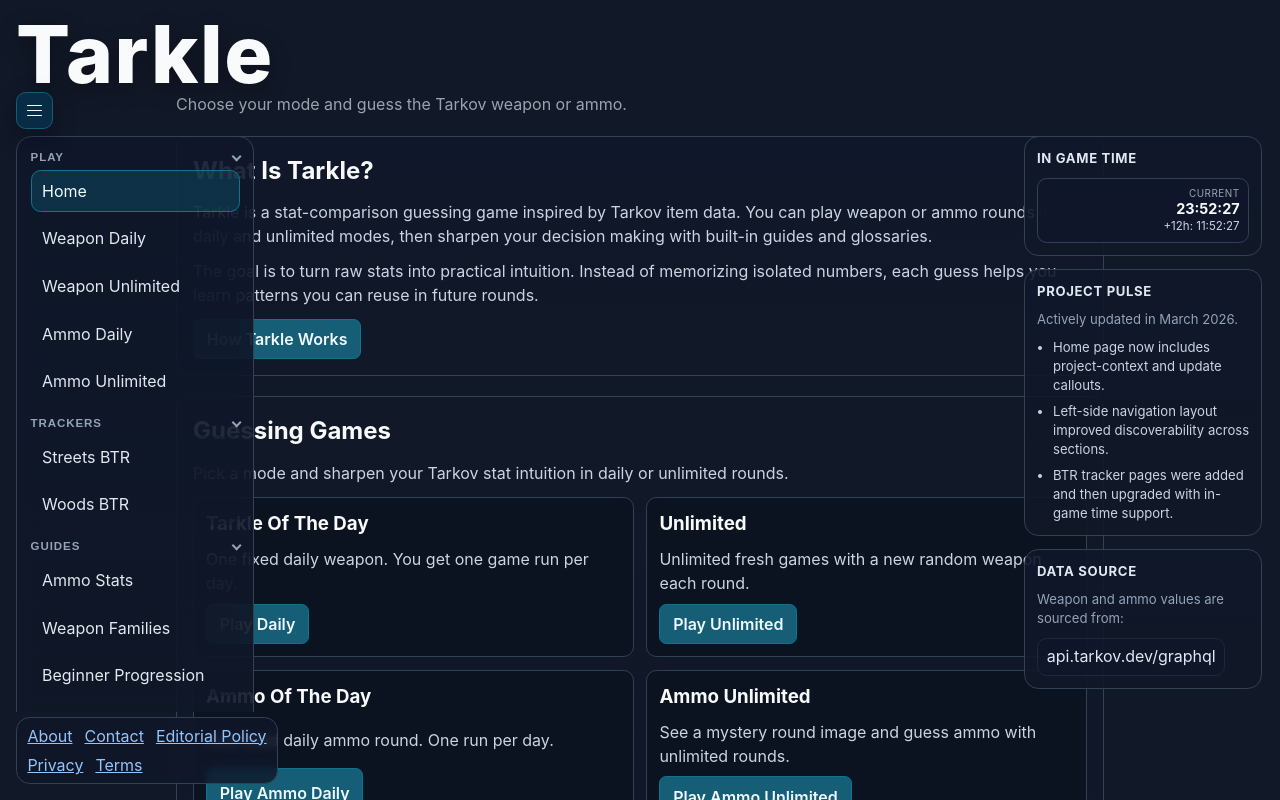
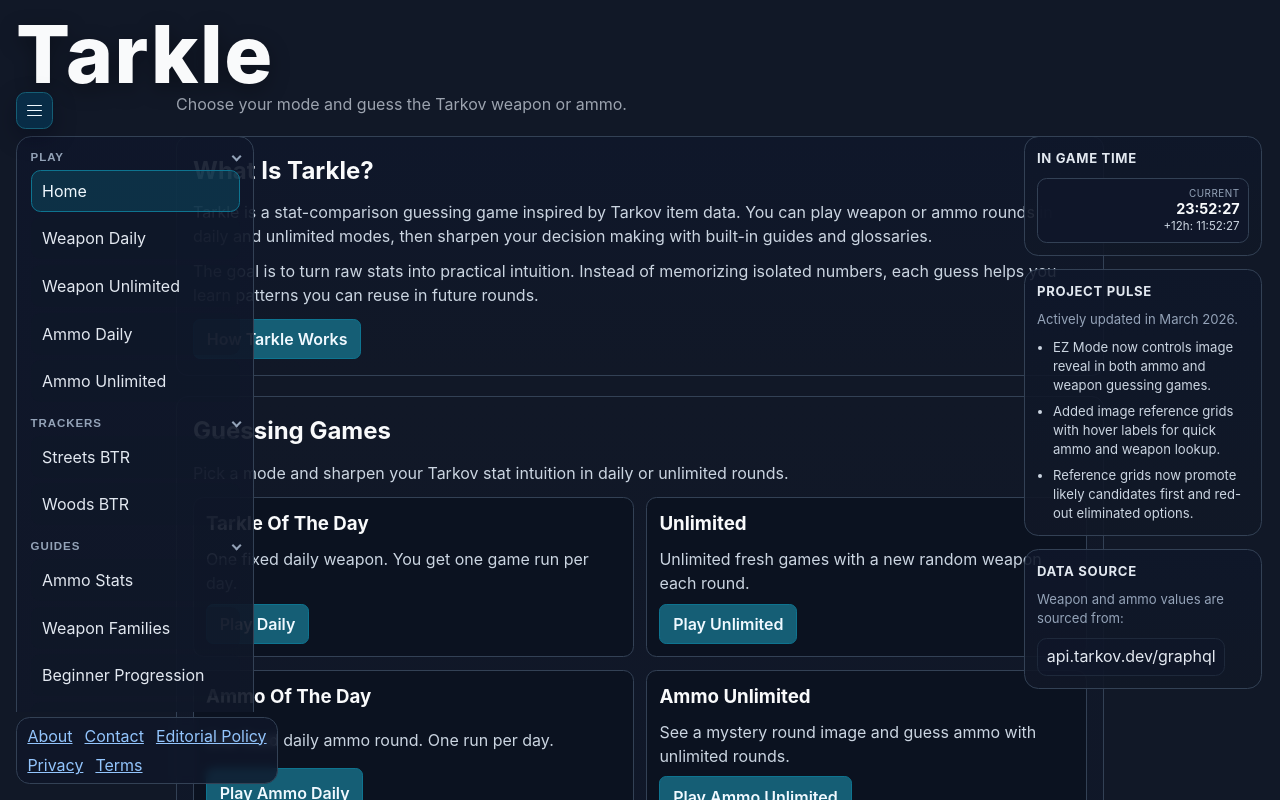
Before and after one commit to FatherPatrick/Tarkle, a React (Vite) app: page / in a window 1280 px wide. Shown: the top 800 px of the page. Built offline with nearby package versions, Linux system fonts and the light colour scheme; no server answers.

Commit message:
INFO: Updating right side rail

```diff
--- a/src/app/components/AppRightRail.jsx
+++ b/src/app/components/AppRightRail.jsx
@@ -25,9 +25,9 @@
 }
 
 const RECENT_UPDATES = [
-  'Home page now includes project-context and update callouts.',
-  'Left-side navigation layout improved discoverability across sections.',
-  'BTR tracker pages were added and then upgraded with in-game time support.',
+  'EZ Mode now controls image reveal in both ammo and weapon guessing games.',
+  'Added image reference grids with hover labels for quick ammo and weapon lookup.',
+  'Reference grids now promote likely candidates first and red-out eliminated options.',
 ]
 
 function AppRightRail() {
```
